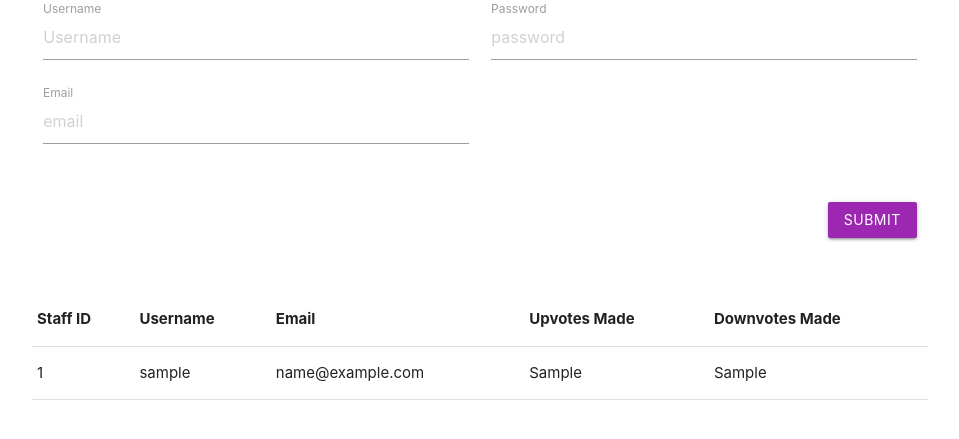
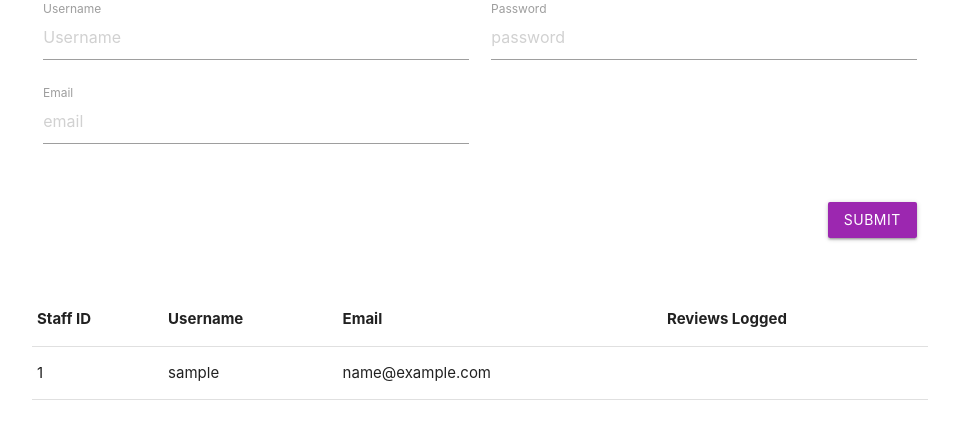
Before and after one commit to nickperi/Student-Staff-Conduct-Tracker, a Flask app: template App/templates/staff.html in a window 1280 px wide. Shown: the part 216-655 px from the top of the page, without its empty margins (160-1119 px from the left). Run offline with Flask 3, Linux system fonts and the light colour scheme; the template is opened without the code that fills it: most values are stand-ins (such as "Sample title", 1, 10 or a date in 2020).

Commit message:
Update staff.html

```diff
--- a/App/templates/staff.html
+++ b/App/templates/staff.html
@@ -44,7 +44,7 @@
       <table>
         <thead>
           <tr>
-            <th>Staff ID</th><th>Username</th><th>Email</th><th>Upvotes Made</th><th>Downvotes Made</th>
+            <th>Staff ID</th><th>Username</th><th>Email</th><th>Reviews Logged</th>
           </tr>
         </thead>
         <tbody>
@@ -53,8 +53,6 @@
                 <td>{{member.id}}</td>
                 <td>{{member.username}}</td>
                 <td>{{member.email}}</td>
-                <td>{{member.upvotes_made}}</td>
-                <td>{{member.downvotes_made}}</td>
             </tr>
           {% endfor %}
         <tbody>
```
